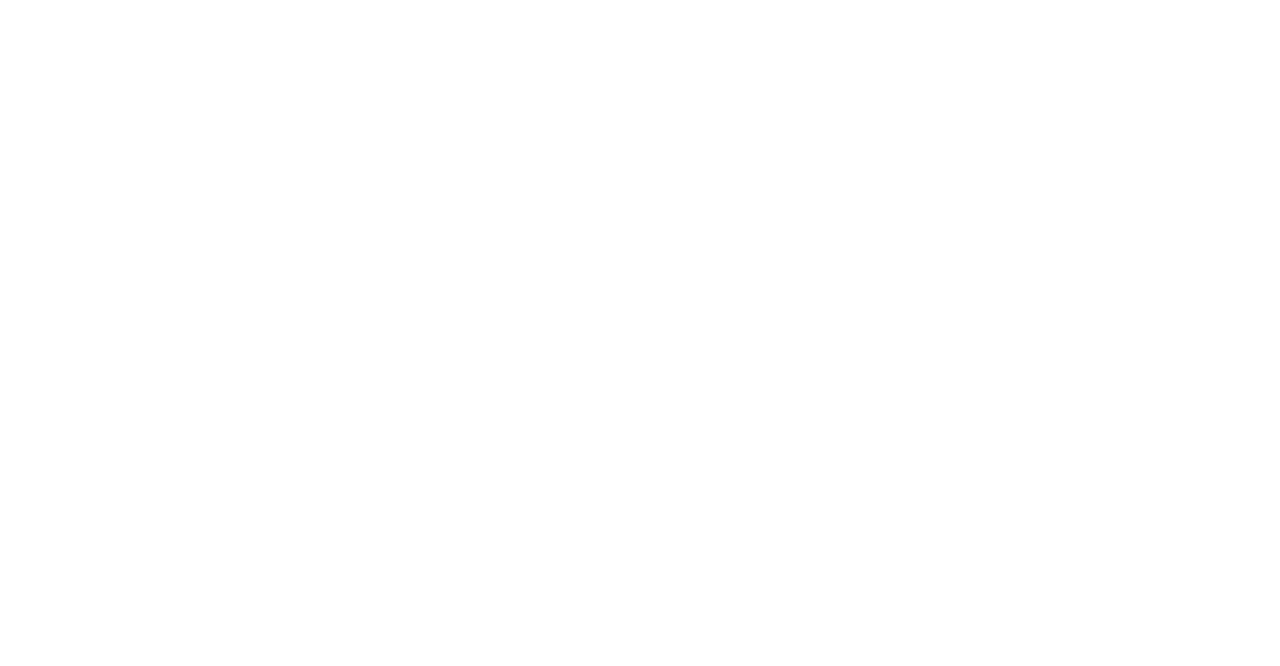
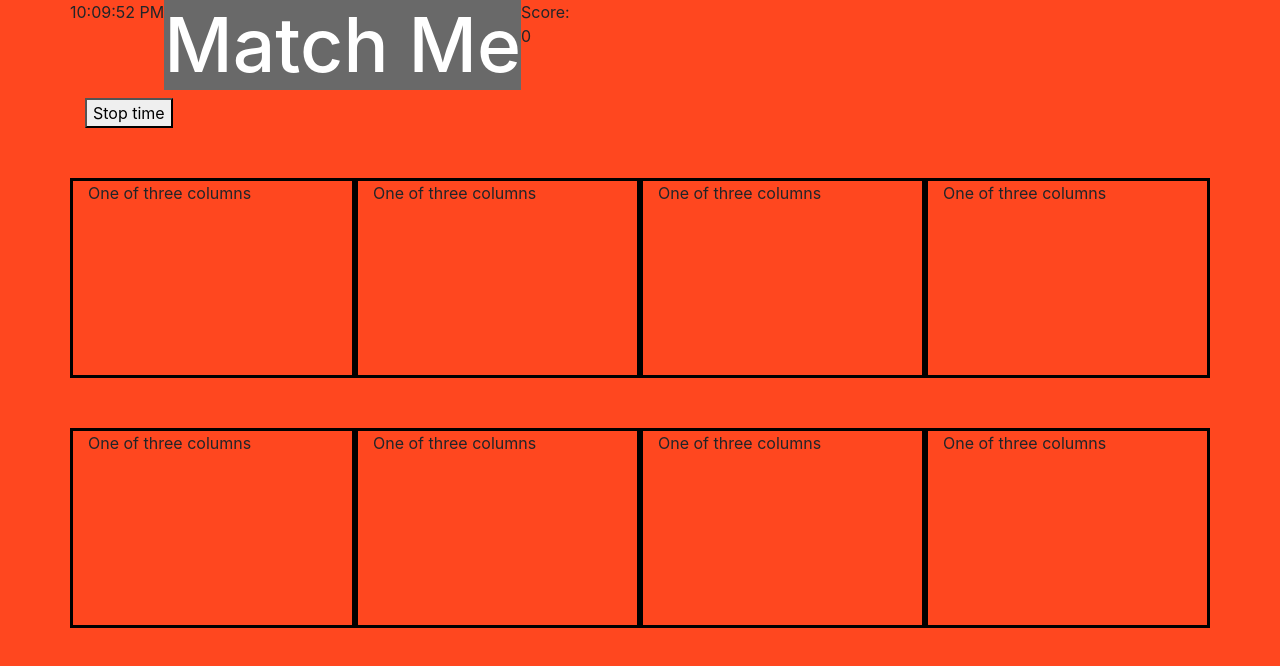
Before and after one commit to BedfordA/Project-One, a plain HTML site: page index.html in a window 1280 px wide. Drawn offline with nearby package versions, Linux system fonts and the light colour scheme.

Commit message:
Added images and timer

```diff
--- a/css/style.css
+++ b/css/style.css
@@ -0,0 +1,14 @@
+#mainTitle {
+    font-size: 75px;
+    text-align: center;
+    color: white;
+    background-color: rgb(105, 105, 105);
+}
+body {
+    background-color: rgb(255,71,31);
+}
+.col-sm {
+    border: 3px solid black;
+    height: 200px;
+    margin-top: 50px;
+}
--- a/index.html
+++ b/index.html
@@ -4,14 +4,64 @@
     <meta charset="UTF-8">
     <meta name="viewport" content="width=device-width, initial-scale=1.0">
     <meta http-equiv="X-UA-Compatible" content="ie=edge">
+
+    <link rel="stylesheet" href="https://stackpath.bootstrapcdn.com/bootstrap/4.3.1/css/bootstrap.min.css" integrity="sha384-ggOyR0iXCbMQv3Xipma34MD+dH/1fQ784/j6cY/iJTQUOhcWr7x9JvoRxT2MZw1T" crossorigin="anonymous">
     <link rel="stylesheet" href="css/style.css">
 
-
-    <title>Match Me</title>
+    <title>Memory Game</title>
 </head>
 <body>
+    <div class="container">
+      <div class="row">
+        <div id="timer">Timer: <br/>0</div>
+        <h1 id="mainTitle">Match Me</h1>
+        <div id="score">Score: <br/>0</div>
+      </div>
+      <button onclick="myStopFunction()">Stop time</button>
+
+    </div>
 
 
+    <div class="container">
+        <div class="row">
+          <div class="col-sm">
+            One of three columns
+          </div>
+          <div class="col-sm">
+            One of three columns
+          </div>
+          <div class="col-sm">
+            One of three columns
+          </div>
+          <div class="col-sm">
+            One of three columns
+          </div>
+        </div>
+        <div class="row">
+          <div class="col-sm">
+            One of three columns
+          </div>
+          <div class="col-sm">
+            One of three columns
+          </div>
+          <div class="col-sm">
+            One of three columns
+          </div>
+          <div class="col-sm">
+            One of three columns
+          </div>
+        </div>
+      </div>
+    <!-- <div><img src="images/majorcaisland.jpeg" alt=""></div>
+    <div class="row"></div>
+    <div class="column" onclick="openTab"></div> -->
 <script src="js/app.js"></script>
+<script
+  src="https://code.jquery.com/jquery-3.4.1.slim.min.js"
+  integrity="sha256-pasqAKBDmFT4eHoN2ndd6lN370kFiGUFyTiUHWhU7k8="
+  crossorigin="anonymous"></script>
+<script src="https://stackpath.bootstrapcdn.com/bootstrap/4.3.1/js/bootstrap.min.js" integrity="sha384-JjSmVgyd0p3pXB1rRibZUAYoIIy6OrQ6VrjIEaFf/nJGzIxFDsf4x0xIM+B07jRM" crossorigin="anonymous"></script>
+
+<!--The grid: three columns -->
 </body>
 </html>
--- a/js/app.js
+++ b/js/app.js
@@ -0,0 +1,19 @@
+console.log("hello world")
+const cardList = [
+    {
+        name: 'Jin Kazama',
+        image: 'https://vignette.wikia.nocookie.net/tekken/images/3/3d/Jin_T7.jpg/revision/latest/scale-to-width-down/310?cb=20170408104150&path-prefix=en',
+    }
+
+]
+var gameTimer = setInterval(myTimer, 1000);
+
+function myTimer() {
+    var d = new Date();
+    var t = d.toLocaleTimeString();
+    document.getElementById("timer").innerHTML = t;
+}
+
+function myStopFunction() {
+    clearInterval(gameTimer);
+}
```
Also changed, not shown: images/AnnaWilliams-Tekken.jpg (added), images/Heihachi-Tekken.jpg (added), images/Jin-Tekken.jpg (added), images/Kazuya-Tekken.jpg (added), images/Paul-Tekken.jpg (added), 1 other file.
